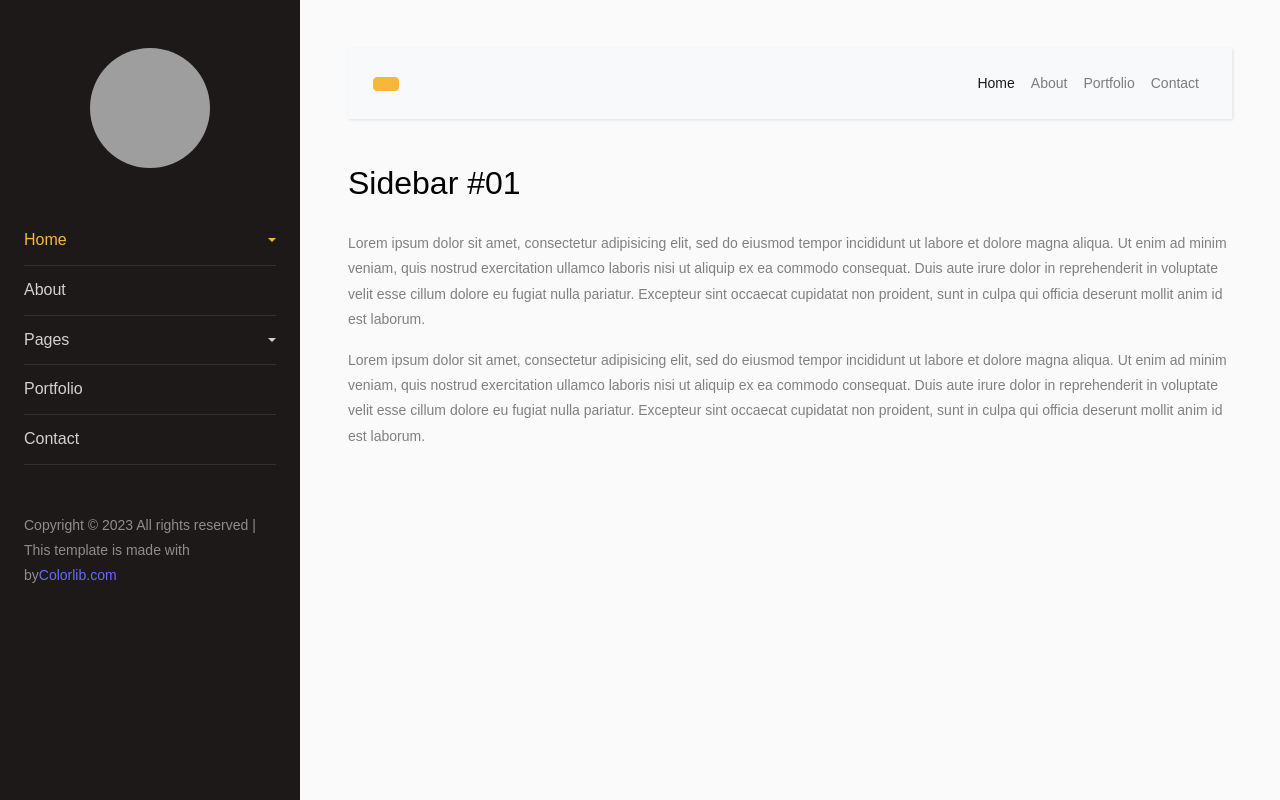
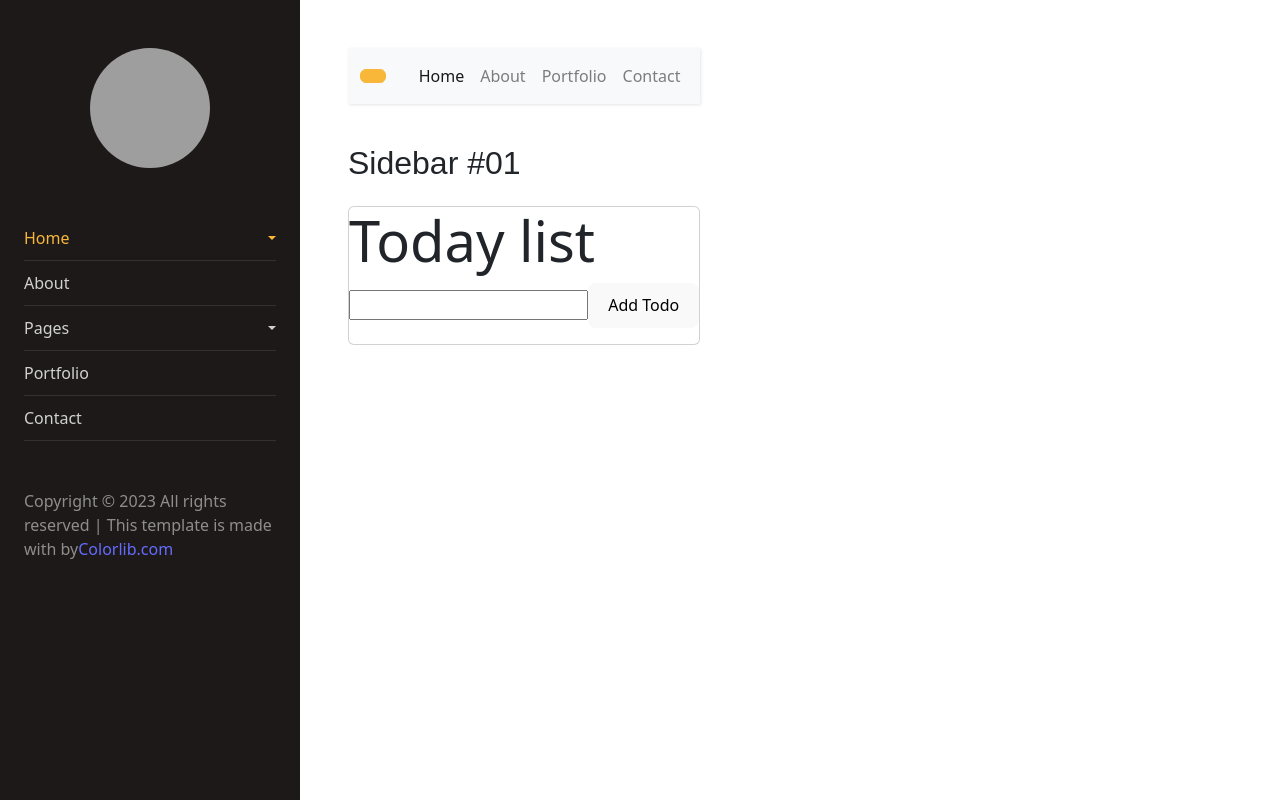
Before and after one commit to haniladjamba/final-project, a React app: page / in a window 1280 px wide. Built offline with nearby package versions, Linux system fonts and the light colour scheme; grey boxes are pictures that could not be loaded; the HTML template or start-up script is replaced by a standard one.

Commit message:
Upcoming: Membuat Box/Card untuk list today

```diff
--- a/package.json
+++ b/package.json
@@ -10,6 +10,7 @@
     "preview": "vite preview"
   },
   "dependencies": {
+    "bootstrap": "^5.3.2",
     "jquery": "^3.7.1",
     "react": "^18.2.0",
     "react-dom": "^18.2.0"
--- a/src/App.jsx
+++ b/src/App.jsx
@@ -1,6 +1,8 @@
 import "./assets/style.css";
+import 'bootstrap/dist/css/bootstrap.css'
 import { useState } from 'react';
 import FullHeightComponent from "./components/FullHeight";
+import Upcoming from "./components/Upcoming"
 
 function App() {
   const [sidebarActive, setSidebarActive] = useState(false);
@@ -10,7 +12,7 @@ function App() {
   };
 
   return (
-    <>
+    <div>
       <FullHeightComponent />
       <div className="wrapper d-flex align-items-stretch">
         <nav id="sidebar"  className={sidebarActive ? 'active' : ''}>
@@ -141,29 +143,15 @@ function App() {
             </div>
           </nav>
           <h2 className="mb-4">Sidebar #01</h2>
-          <p>
-            Lorem ipsum dolor sit amet, consectetur adipisicing elit, sed do
-            eiusmod tempor incididunt ut labore et dolore magna aliqua. Ut enim
-            ad minim veniam, quis nostrud exercitation ullamco laboris nisi ut
-            aliquip ex ea commodo consequat. Duis aute irure dolor in
-            reprehenderit in voluptate velit esse cillum dolore eu fugiat nulla
-            pariatur. Excepteur sint occaecat cupidatat non proident, sunt in
-            culpa qui officia deserunt mollit anim id est laborum.
-          </p>
-          <p>
-            Lorem ipsum dolor sit amet, consectetur adipisicing elit, sed do
-            eiusmod tempor incididunt ut labore et dolore magna aliqua. Ut enim
-            ad minim veniam, quis nostrud exercitation ullamco laboris nisi ut
-            aliquip ex ea commodo consequat. Duis aute irure dolor in
-            reprehenderit in voluptate velit esse cillum dolore eu fugiat nulla
-            pariatur. Excepteur sint occaecat cupidatat non proident, sunt in
-            culpa qui officia deserunt mollit anim id est laborum.
-          </p>
+            <div className="card">
+              <div className="card-title display-4">Today list</div>
+              <Upcoming/>
+            </div>
         </div>
       </div>
       <div>
       </div>
-    </>
+    </div>
   );
 }
 
--- /dev/null
+++ b/src/components/Upcoming.jsx
@@ -0,0 +1,77 @@
+
+import { useState } from 'react';
+
+
+const TodoList = () => {
+    const [todos, setTodos] = useState([]);
+    const [inputValue, setInputValue] = useState('');
+
+    const handleInputChange = (e) => {
+    setInputValue(e.target.value);
+    };
+
+    const handleAddTodo = () => {
+    if (inputValue.trim()) {
+        setTodos([
+            ...todos,
+        { id: Date.now(), value: inputValue, isComplete: false },
+        ]);
+        setInputValue('');
+        }
+    };
+
+    const handleDeleteTodo = (id) => {
+        setTodos(todos.filter((todo) => todo.id !== id));
+    };
+
+    const handleCompleteTodo = (id) => {
+        setTodos(
+            todos.map((todo) =>
+            todo.id === id ? { ...todo, isComplete: !todo.isComplete } : todo
+            )
+        );
+    };
+
+    return (
+        <div className="todo-list">
+
+        <div className="todo-list__input-container">
+            <input
+            type="text"
+            value={inputValue}
+            onChange={handleInputChange}
+            className="todo-list__input"
+            />
+            <button className="todo-list__add-btn" onClick={handleAddTodo}>
+            Add Todo
+            </button>
+        </div>
+        <ul className="todo-list__list">
+            {todos.map((todo) => (
+            <li
+                key={todo.id}
+                className={`todo-list__item ${
+                todo.isComplete ? 'todo-list__item--complete' : ''
+                }`}
+            >
+                <span
+                className="todo-list__complete-btn"
+                onClick={() => handleCompleteTodo(todo.id)}
+                >
+                &#10003;
+                </span>
+                <span className="todo-list__value">{todo.value}</span>
+                <span
+                className="todo-list__delete-btn"
+                onClick={() => handleDeleteTodo(todo.id)}
+                >
+                &times;
+                </span>
+            </li>
+            ))}
+        </ul>
+        </div>
+    );
+};
+
+export default TodoList;
```
Also changed, not shown: 1 other file (tests, documents, lock files or other folders).
